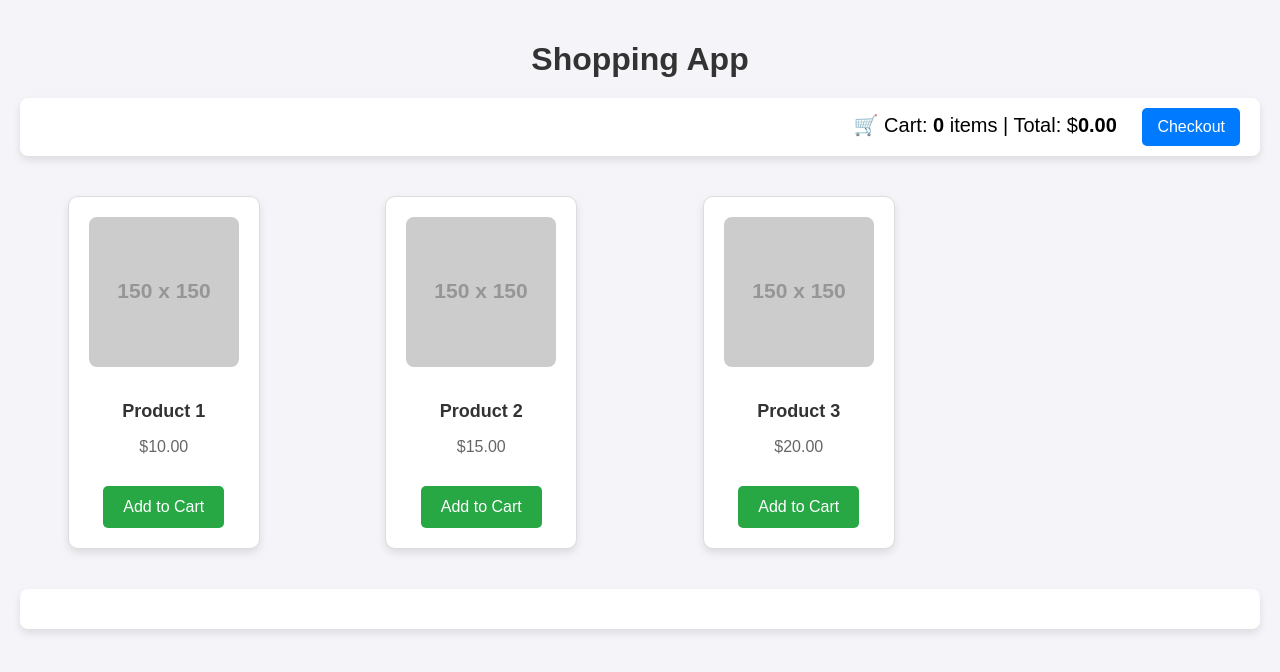
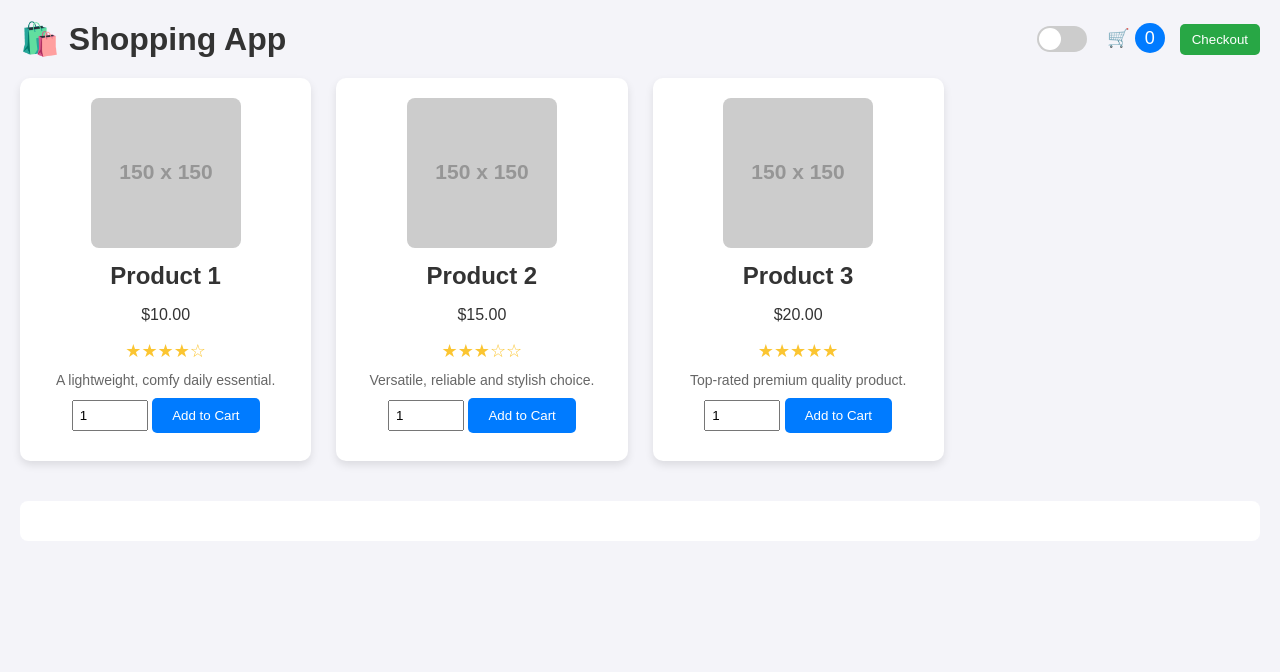
Before and after one commit to Prakriti2901/ShoppingApp_ccexam, a plain HTML site: page index.html in a window 1280 px wide. Drawn offline with Linux system fonts and the light colour scheme; placeholder pictures from the web are drawn by us.

Commit message:
Added my new code

```diff
--- a/index.html
+++ b/index.html
@@ -7,11 +7,18 @@
   <link rel="stylesheet" href="style.css">
 </head>
 <body>
-  <h1>Shopping App</h1>
-
-  <div id="cart">
-    🛒 Cart: <span id="cart-count">0</span> items | Total: $<span id="cart-total">0.00</span>
-    <button id="checkout-btn">Checkout</button>
+  <div class="header">
+    <h1>🛍️ Shopping App</h1>
+    <div class="controls">
+      <label class="switch">
+        <input type="checkbox" id="theme-toggle">
+        <span class="slider round"></span>
+      </label>
+      <div id="cart">
+        🛒 <span id="cart-count">0</span>
+        <button id="checkout-btn">Checkout</button>
+      </div>
+    </div>
   </div>
 
   <div class="products">
@@ -19,6 +26,9 @@
       <img src="https://via.placeholder.com/150" alt="Product 1">
       <h2>Product 1</h2>
       <p>$10.00</p>
+      <div class="stars">★★★★☆</div>
+      <p class="desc">A lightweight, comfy daily essential.</p>
+      <input type="number" min="1" value="1" class="quantity">
       <button class="add-to-cart">Add to Cart</button>
     </div>
 
@@ -26,6 +36,9 @@
       <img src="https://via.placeholder.com/150" alt="Product 2">
       <h2>Product 2</h2>
       <p>$15.00</p>
+      <div class="stars">★★★☆☆</div>
+      <p class="desc">Versatile, reliable and stylish choice.</p>
+      <input type="number" min="1" value="1" class="quantity">
       <button class="add-to-cart">Add to Cart</button>
     </div>
 
@@ -33,13 +46,16 @@
       <img src="https://via.placeholder.com/150" alt="Product 3">
       <h2>Product 3</h2>
       <p>$20.00</p>
+      <div class="stars">★★★★★</div>
+      <p class="desc">Top-rated premium quality product.</p>
+      <input type="number" min="1" value="1" class="quantity">
       <button class="add-to-cart">Add to Cart</button>
     </div>
   </div>
 
-  <div id="cart-items">
-    <!-- Dynamically added cart items will appear here -->
-  </div>
+  <div id="cart-items"></div>
+
+  <div id="toast"></div>
 
   <script src="script.js"></script>
 </body>
--- a/script.js
+++ b/script.js
@@ -1,78 +1,73 @@
 let cartCount = 0;
-let cartTotal = 0;
 let cartItems = [];
 
-// Function to handle adding products to the cart
 document.querySelectorAll(".add-to-cart").forEach(button => {
   button.addEventListener("click", () => {
-    const product = button.parentElement;
+    const product = button.closest(".product");
     const name = product.getAttribute("data-name");
     const price = parseFloat(product.getAttribute("data-price"));
+    const quantity = parseInt(product.querySelector(".quantity").value);
 
-    // Add product to cart array
-    cartItems.push({ name, price });
+    for (let i = 0; i < quantity; i++) {
+      cartItems.push({ name, price });
+    }
 
-    // Update the cart count and total price
-    cartCount++;
-    cartTotal += price;
+    cartCount += quantity;
+    document.getElementById("cart-count").textContent = cartCount;
 
-    // Update the cart UI
-    document.getElementById("cart-count").textContent = cartCount;
-    document.getElementById("cart-total").textContent = cartTotal.toFixed(2);
+    document.getElementById("cart-count").classList.add("bump");
+    setTimeout(() => document.getElementById("cart-count").classList.remove("bump"), 300);
 
-    // Add the product to the cart item list on the page
     updateCartItems();
+    showToast(`${quantity} x ${name} added to cart!`);
   });
 });
 
-// Function to update the cart items list on the page
 function updateCartItems() {
   const cartItemsDiv = document.getElementById("cart-items");
   cartItemsDiv.innerHTML = '';
 
+  let total = 0;
   cartItems.forEach((item, index) => {
+    total += item.price;
     const cartItemDiv = document.createElement("div");
     cartItemDiv.classList.add("cart-item");
-
     cartItemDiv.innerHTML = `
       <span>${item.name} - $${item.price.toFixed(2)}</span>
       <button onclick="removeItem(${index})">Remove</button>
     `;
-
     cartItemsDiv.appendChild(cartItemDiv);
   });
 }
 
-// Function to remove an item from the cart
 function removeItem(index) {
-  // Remove item from cart array
-  const removedItem = cartItems.splice(index, 1)[0];
-
-  // Update cart count and total
+  const removed = cartItems.splice(index, 1)[0];
   cartCount--;
-  cartTotal -= removedItem.price;
-
-  // Update the cart UI
   document.getElementById("cart-count").textContent = cartCount;
-  document.getElementById("cart-total").textContent = cartTotal.toFixed(2);
-
-  // Update the cart items list
   updateCartItems();
+  showToast(`${removed.name} removed!`);
 }
 
-// Checkout function
 document.getElementById("checkout-btn").addEventListener("click", () => {
-  if (cartCount > 0) {
-    alert(`Thank you for your purchase!\nTotal: $${cartTotal.toFixed(2)}`);
-    // Reset cart after checkout
+  if (cartItems.length) {
+    const total = cartItems.reduce((sum, item) => sum + item.price, 0);
+    alert(`Thank you! Total: $${total.toFixed(2)}`);
     cartCount = 0;
-    cartTotal = 0;
     cartItems = [];
-
     document.getElementById("cart-count").textContent = cartCount;
-    document.getElementById("cart-total").textContent = cartTotal.toFixed(2);
     updateCartItems();
   } else {
-    alert("Your cart is empty!");
+    alert("Cart is empty!");
   }
 });
+
+document.getElementById("theme-toggle").addEventListener("change", (e) => {
+  document.body.classList.toggle("dark", e.target.checked);
+});
+
+function showToast(message) {
+  const toast = document.getElementById("toast");
+  toast.textContent = message;
+  toast.style.display = "block";
+  setTimeout(() => toast.style.display = "none", 2500);
+}
--- a/style.css
+++ b/style.css
@@ -4,130 +4,212 @@ body {
   background-color: #f4f4f9;
   margin: 0;
   padding: 20px;
+  color: #333;
+  transition: 0.3s ease;
+}
+
+body.dark {
+  background-color: #121212;
+  color: #e0e0e0;
+}
+
+.header {
+  display: flex;
+  justify-content: space-between;
+  align-items: center;
+  margin-bottom: 20px;
+}
+
+.controls {
+  display: flex;
+  align-items: center;
 }
 
 h1 {
-    text-align: center;
-    color: #333;
-    margin-bottom: 20px;
+  margin: 0;
 }
 
-  /* Cart Section */
+/* Dark Mode Switch */
+.switch {
+  position: relative;
+  display: inline-block;
+  width: 50px;
+  height: 26px;
+  margin-right: 20px;
+}
+
+.switch input { display: none; }
+
+.slider {
+  position: absolute;
+  cursor: pointer;
+  background-color: #ccc;
+  top: 0;
+  left: 0;
+  right: 0;
+  bottom: 0;
+  transition: 0.4s;
+  border-radius: 26px;
+}
+
+.slider:before {
+  position: absolute;
+  content: "";
+  height: 22px;
+  width: 22px;
+  background-color: white;
+  left: 2px;
+  bottom: 2px;
+  transition: 0.4s;
+  border-radius: 50%;
+}
+
+input:checked + .slider {
+  background-color: #2196F3;
+}
+
+input:checked + .slider:before {
+  transform: translateX(24px);
+}
+
+/* Cart */
 #cart {
-    text-align: right;
-    margin-bottom: 20px;
-    font-size: 20px;
-    background-color: #fff;
-    padding: 10px 20px;
-    border-radius: 8px;
-    box-shadow: 0 4px 8px rgba(0, 0, 0, 0.1);
-    margin-bottom: 40px;
+  font-size: 18px;
 }
 
 #cart span {
-    font-weight: bold;
+  background: #007bff;
+  color: #fff;
+  padding: 5px 10px;
+  border-radius: 30px;
+  margin-right: 10px;
+  transition: transform 0.2s;
+}
+
+#cart span.bump {
+  transform: scale(1.3);
 }
 
 #checkout-btn {
-    margin-left: 20px;
-    padding: 10px 15px;
-    background-color: #007bff;
+  padding: 8px 12px;
+  background: #28a745;
+  border: none;
   color: white;
-    border: none;
   border-radius: 5px;
   cursor: pointer;
-    font-size: 16px;
 }
 
 #checkout-btn:hover {
-    background-color: #0056b3;
+  background: #218838;
 }
 
-  /* Products Grid */
+/* Products */
 .products {
   display: grid;
   grid-template-columns: repeat(auto-fill, minmax(250px, 1fr));
-    gap: 30px;
-    justify-items: center;
+  gap: 25px;
 }
 
-  /* Product Card */
 .product {
-    background-color: #fff;
-    border: 1px solid #ddd;
+  background: #fff;
+  border-radius: 10px;
   padding: 20px;
-    border-radius: 10px;
-    box-shadow: 0 4px 8px rgba(0, 0, 0, 0.1);
   text-align: center;
-    transition: transform 0.3s ease, box-shadow 0.3s ease;
+  box-shadow: 0 4px 8px rgba(0,0,0,0.1);
+  transition: transform 0.3s;
+}
+
+body.dark .product {
+  background: #1e1e1e;
 }
 
 .product:hover {
-    transform: translateY(-10px);
-    box-shadow: 0 8px 16px rgba(0, 0, 0, 0.2);
+  transform: translateY(-5px);
 }
 
 .product img {
   max-width: 100%;
-    height: auto;
   border-radius: 8px;
-    margin-bottom: 15px;
 }
 
 .product h2 {
-    color: #333;
+  margin: 10px 0;
+}
+
+.product .stars {
+  color: #fbc531;
   font-size: 18px;
+}
+
+.product .desc {
+  font-size: 14px;
+  color: #666;
+  margin: 10px 0;
+}
+
+body.dark .product .desc {
+  color: #bbb;
+}
+
+.product .quantity {
+  width: 60px;
+  padding: 6px;
   margin-bottom: 10px;
 }
 
-  .product p {
-    font-size: 16px;
-    color: #666;
-    margin-bottom: 20px;
-  }
-
-  /* Button Styles */
 .product button {
-    margin-top: 10px;
-    padding: 12px 20px;
-    background-color: #28a745;
-    color: white;
+  padding: 10px 20px;
+  background: #007bff;
+  color: #fff;
   border: none;
   border-radius: 5px;
   cursor: pointer;
-    font-size: 16px;
-    transition: background-color 0.3s ease;
 }
 
 .product button:hover {
-    background-color: #218838;
+  background: #0056b3;
 }
 
-  /* Cart Items Section */
+/* Cart Items */
 #cart-items {
   margin-top: 40px;
-    background-color: #fff;
+  background: #fff;
   padding: 20px;
   border-radius: 8px;
-    box-shadow: 0 4px 8px rgba(0, 0, 0, 0.1);
+}
+
+body.dark #cart-items {
+  background: #1e1e1e;
 }
 
 .cart-item {
   display: flex;
   justify-content: space-between;
-    padding: 10px;
+  padding: 10px 0;
   border-bottom: 1px solid #ddd;
 }
 
 .cart-item button {
-    background-color: #dc3545;
+  background: #dc3545;
   border: none;
-    color: white;
+  color: #fff;
+  padding: 6px 12px;
+  border-radius: 5px;
   cursor: pointer;
-    padding: 5px 10px;
-    border-radius: 5px;
 }
 
 .cart-item button:hover {
-    background-color: #c82333;
+  background: #c82333;
 }
+
+/* Toast Notification */
+#toast {
+  position: fixed;
+  bottom: 30px;
+  right: 30px;
+  background: #333;
+  color: #fff;
+  padding: 12px 20px;
+  border-radius: 8px;
+  display: none;
+}
```
Lines whose indentation alone changed are shown as unchanged.
